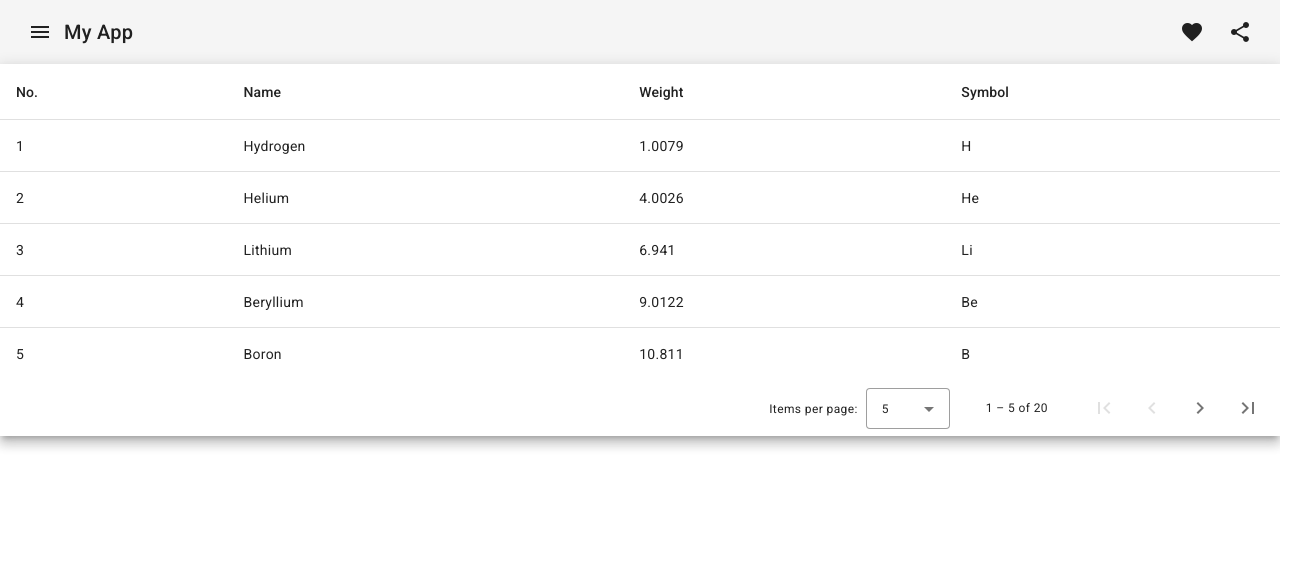
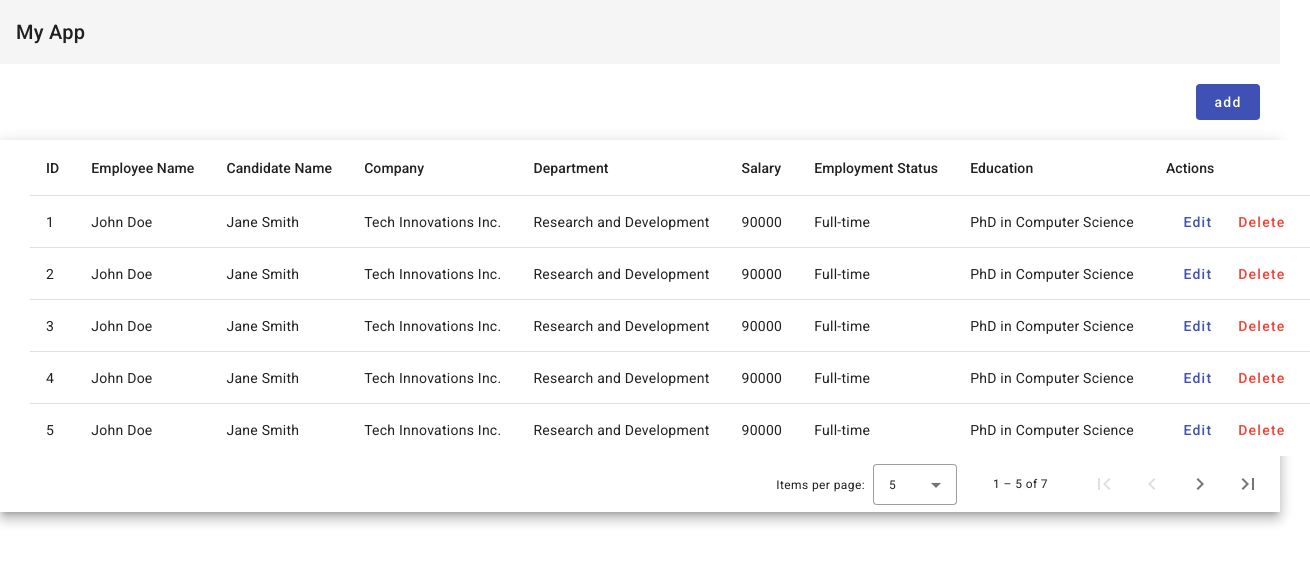
Before and after one commit to mikosis123/XOKA-challenge, an Angular app: page / in a window 1280 px wide. Shown: the top 564 px of the page, 1310 px wide, since content can reach past the window. Built offline with nearby package versions, Linux system fonts and the light colour scheme.

Commit message:
forms to add data

```diff
--- a/src/app/app.component.html
+++ b/src/app/app.component.html
@@ -1,52 +1,72 @@
 <mat-toolbar>
-  <button
-    mat-icon-button
-    class="example-icon"
-    aria-label="Example icon-button with menu icon"
-  >
-    <mat-icon>menu</mat-icon>
-  </button>
   <span>My App</span>
   <span class="example-spacer"></span>
-  <button
-    mat-icon-button
-    class="example-icon favorite-icon"
-    aria-label="Example icon-button with heart icon"
-  >
-    <mat-icon>favorite</mat-icon>
-  </button>
-  <button
-    mat-icon-button
-    class="example-icon"
-    aria-label="Example icon-button with share icon"
-  >
-    <mat-icon>share</mat-icon>
-  </button>
 </mat-toolbar>
-<div class="mat-elevation-z8">
-  <table mat-table [dataSource]="dataSource">
-    <!-- Position Column -->
-    <ng-container matColumnDef="position">
-      <th mat-header-cell *matHeaderCellDef>No.</th>
-      <td mat-cell *matCellDef="let element">{{ element.position }}</td>
+<div class="button-container1">
+  <button mat-flat-button color="primary" (click)="addEmployee()">add</button>
+</div>
+
+<div *ngIf="!isadd" class="mat-elevation-z8">
+  <table mat-table class="example-table" [dataSource]="dataSource">
+    <!-- ID Column -->
+    <ng-container matColumnDef="id">
+      <th mat-header-cell *matHeaderCellDef>ID</th>
+      <td mat-cell *matCellDef="let element">{{ element.id }}</td>
     </ng-container>
 
-    <!-- Name Column -->
-    <ng-container matColumnDef="name">
-      <th mat-header-cell *matHeaderCellDef>Name</th>
-      <td mat-cell *matCellDef="let element">{{ element.name }}</td>
+    <!-- Employee Name Column -->
+    <ng-container matColumnDef="employeeName">
+      <th mat-header-cell *matHeaderCellDef>Employee Name</th>
+      <td mat-cell *matCellDef="let element">{{ element.employeeName }}</td>
     </ng-container>
 
-    <!-- Weight Column -->
-    <ng-container matColumnDef="weight">
-      <th mat-header-cell *matHeaderCellDef>Weight</th>
-      <td mat-cell *matCellDef="let element">{{ element.weight }}</td>
+    <!-- Candidate Name Column -->
+    <ng-container matColumnDef="candidateName">
+      <th mat-header-cell *matHeaderCellDef>Candidate Name</th>
+      <td mat-cell *matCellDef="let element">{{ element.candidateName }}</td>
     </ng-container>
 
-    <!-- Symbol Column -->
-    <ng-container matColumnDef="symbol">
-      <th mat-header-cell *matHeaderCellDef>Symbol</th>
-      <td mat-cell *matCellDef="let element">{{ element.symbol }}</td>
+    <!-- Company Column -->
+    <ng-container matColumnDef="company">
+      <th mat-header-cell *matHeaderCellDef>Company</th>
+      <td mat-cell *matCellDef="let element">{{ element.company }}</td>
+    </ng-container>
+
+    <!-- Department Column -->
+    <ng-container matColumnDef="department">
+      <th mat-header-cell *matHeaderCellDef>Department</th>
+      <td mat-cell *matCellDef="let element">{{ element.department }}</td>
+    </ng-container>
+
+    <!-- Salary Column -->
+    <ng-container matColumnDef="salary">
+      <th mat-header-cell *matHeaderCellDef>Salary</th>
+      <td mat-cell *matCellDef="let element">{{ element.salary }}</td>
+    </ng-container>
+
+    <!-- Employment Status Column -->
+    <ng-container matColumnDef="employmentStatus">
+      <th mat-header-cell *matHeaderCellDef>Employment Status</th>
+      <td mat-cell *matCellDef="let element">{{ element.employmentStatus }}</td>
+    </ng-container>
+
+    <!-- Education Column -->
+    <ng-container matColumnDef="education">
+      <th mat-header-cell *matHeaderCellDef>Education</th>
+      <td mat-cell *matCellDef="let element">{{ element.education }}</td>
+    </ng-container>
+
+    <!-- Action Column -->
+    <ng-container matColumnDef="action">
+      <th mat-header-cell *matHeaderCellDef>Actions</th>
+      <td mat-cell *matCellDef="let element">
+        <button mat-button color="primary" (click)="editEmployee(element.id)">
+          Edit
+        </button>
+        <button mat-button color="warn" (click)="delateEmployee(element.id)">
+          Delete
+        </button>
+      </td>
     </ng-container>
 
     <tr mat-header-row *matHeaderRowDef="displayedColumns"></tr>
@@ -56,7 +76,57 @@
   <mat-paginator
     [pageSizeOptions]="[5, 10, 20]"
     showFirstLastButtons
-    aria-label="Select page of periodic elements"
-  >
-  </mat-paginator>
+  ></mat-paginator>
 </div>
+<form *ngIf="isadd" [formGroup]="EmployeeForm" (ngSubmit)="saveEmployee()">
+  <mat-card ngIf="!isadd" style="width: 30%">
+    <mat-card-header>
+      <h2>Add/Edit Product</h2>
+    </mat-card-header>
+    <mat-card-content>
+      <mat-form-field>
+        <mat-label>Id</mat-label>
+        <input formControlName="id" matInput />
+      </mat-form-field>
+      <mat-form-field>
+        <mat-label>employeeName</mat-label>
+        <input formControlName="employeeName" matInput />
+      </mat-form-field>
+      <mat-form-field>
+        <mat-label>company</mat-label>
+        <input formControlName="company" matInput />
+      </mat-form-field>
+      <mat-form-field>
+        <mat-label>department</mat-label>
+        <input formControlName="department" matInput />
+      </mat-form-field>
+      <mat-form-field>
+        <mat-label>salary</mat-label>
+        <input formControlName="salary" matInput />
+      </mat-form-field>
+      <mat-form-field>
+        <mat-label>JobTitle</mat-label>
+        <input formControlName="JobTitle" matInput />
+      </mat-form-field>
+      <mat-form-field>
+        <mat-label>employmentStatus</mat-label>
+        <input formControlName="employmentStatus" matInput />
+      </mat-form-field>
+      <mat-form-field>
+        <mat-label> education </mat-label>
+        <input formControlName="education" matInput />
+      </mat-form-field>
+    </mat-card-content>
+    <mat-card-actions>
+      <button
+        mat-raised-button
+        color="primary"
+        type="submit"
+        (onClick)="addEmployee()"
+      >
+        Save
+      </button>
+      <a mat-raised-button color="accent">Cancel</a>
+    </mat-card-actions>
+  </mat-card>
+</form>
--- a/src/app/app.component.scss
+++ b/src/app/app.component.scss
@@ -2,7 +2,29 @@
 .example-spacer {
   flex: 1 1 auto;
 }
+.action-buttons {
+  margin-left: 30px;
+}
+.example-table {
+  margin-left: 30px;
+}
 
-.table {
-  width: 50%;
+.button-container1 {
+  padding: 20px;
+  display: flex;
+  justify-content: end;
+  align-items: center;
+
+  button {
+    transition: transform 0.3s ease;
+
+    &:hover {
+      transform: scale(1.05);
+    }
+  }
 }
+
+.mat-elevation-z8 {
+  // Maximum width of the table container
+  margin: auto;
+}
--- a/src/app/app.component.ts
+++ b/src/app/app.component.ts
@@ -1,40 +1,107 @@
-import { Component } from '@angular/core';
+import { Component, ViewEncapsulation } from '@angular/core';
 import { RouterOutlet } from '@angular/router';
 import { MatIconModule } from '@angular/material/icon';
 import { MatButtonModule } from '@angular/material/button';
 import { MatToolbarModule } from '@angular/material/toolbar';
 import { MatTableModule, MatTableDataSource } from '@angular/material/table';
-import { AfterViewInit, ViewChild } from '@angular/core';
+import { ViewChild } from '@angular/core';
 import { MatPaginator, MatPaginatorModule } from '@angular/material/paginator';
+import { MatCardModule } from '@angular/material/card';
+import { MatInputModule } from '@angular/material/input';
+import { FormBuilder, ReactiveFormsModule } from '@angular/forms';
+import { MasterService } from './service/master.service';
+import { CommonModule } from '@angular/common';
 
 export interface PeriodicElement {
-  name: string;
-  position: number;
-  weight: number;
-  symbol: string;
+  id: number;
+  employeeName: string;
+  candidateName: string;
+  company: string;
+  department: string;
+  salary: string;
+  JobTitle: string;
+  employmentStatus: string;
+  education: string;
 }
 
 const ELEMENT_DATA: PeriodicElement[] = [
-  { position: 1, name: 'Hydrogen', weight: 1.0079, symbol: 'H' },
-  { position: 2, name: 'Helium', weight: 4.0026, symbol: 'He' },
-  { position: 3, name: 'Lithium', weight: 6.941, symbol: 'Li' },
-  { position: 4, name: 'Beryllium', weight: 9.0122, symbol: 'Be' },
-  { position: 5, name: 'Boron', weight: 10.811, symbol: 'B' },
-  { position: 6, name: 'Carbon', weight: 12.0107, symbol: 'C' },
-  { position: 7, name: 'Nitrogen', weight: 14.0067, symbol: 'N' },
-  { position: 8, name: 'Oxygen', weight: 15.9994, symbol: 'O' },
-  { position: 9, name: 'Fluorine', weight: 18.9984, symbol: 'F' },
-  { position: 10, name: 'Neon', weight: 20.1797, symbol: 'Ne' },
-  { position: 11, name: 'Sodium', weight: 22.9897, symbol: 'Na' },
-  { position: 12, name: 'Magnesium', weight: 24.305, symbol: 'Mg' },
-  { position: 13, name: 'Aluminum', weight: 26.9815, symbol: 'Al' },
-  { position: 14, name: 'Silicon', weight: 28.0855, symbol: 'Si' },
-  { position: 15, name: 'Phosphorus', weight: 30.9738, symbol: 'P' },
-  { position: 16, name: 'Sulfur', weight: 32.065, symbol: 'S' },
-  { position: 17, name: 'Chlorine', weight: 35.453, symbol: 'Cl' },
-  { position: 18, name: 'Argon', weight: 39.948, symbol: 'Ar' },
-  { position: 19, name: 'Potassium', weight: 39.0983, symbol: 'K' },
-  { position: 20, name: 'Calcium', weight: 40.078, symbol: 'Ca' },
+  {
+    id: 1,
+    employeeName: 'John Doe',
+    candidateName: 'Jane Smith',
+    company: 'Tech Innovations Inc.',
+    department: 'Research and Development',
+    salary: '90000',
+    JobTitle: 'Lead Researcher',
+    employmentStatus: 'Full-time',
+    education: 'PhD in Computer Science',
+  },
+  {
+    id: 2,
+    employeeName: 'John Doe',
+    candidateName: 'Jane Smith',
+    company: 'Tech Innovations Inc.',
+    department: 'Research and Development',
+    salary: '90000',
+    JobTitle: 'Lead Researcher',
+    employmentStatus: 'Full-time',
+    education: 'PhD in Computer Science',
+  },
+  {
+    id: 3,
+    employeeName: 'John Doe',
+    candidateName: 'Jane Smith',
+    company: 'Tech Innovations Inc.',
+    department: 'Research and Development',
+    salary: '90000',
+    JobTitle: 'Lead Researcher',
+    employmentStatus: 'Full-time',
+    education: 'PhD in Computer Science',
+  },
+  {
+    id: 4,
+    employeeName: 'John Doe',
+    candidateName: 'Jane Smith',
+    company: 'Tech Innovations Inc.',
+    department: 'Research and Development',
+    salary: '90000',
+    JobTitle: 'Lead Researcher',
+    employmentStatus: 'Full-time',
+    education: 'PhD in Computer Science',
+  },
+  {
+    id: 5,
+    employeeName: 'John Doe',
+    candidateName: 'Jane Smith',
+    company: 'Tech Innovations Inc.',
+    department: 'Research and Development',
+    salary: '90000',
+    JobTitle: 'Lead Researcher',
+    employmentStatus: 'Full-time',
+    education: 'PhD in Computer Science',
+  },
+  {
+    id: 6,
+    employeeName: 'John Doe',
+    candidateName: 'Jane Smith',
+    company: 'Tech Innovations Inc.',
+    department: 'Research and Development',
+    salary: '90000',
+    JobTitle: 'Lead Researcher',
+    employmentStatus: 'Full-time',
+    education: 'PhD in Computer Science',
+  },
+  {
+    id: 7,
+    employeeName: 'John Doe',
+    candidateName: 'Jane Smith',
+    company: 'Tech Innovations Inc.',
+    department: 'Research and Development',
+    salary: '90000',
+    JobTitle: 'Lead Researcher',
+    employmentStatus: 'Full-time',
+    education: 'PhD in Computer Science',
+  },
 ];
 
 @Component({
@@ -47,13 +114,42 @@ const ELEMENT_DATA: PeriodicElement[] = [
     MatButtonModule,
     MatTableModule,
     MatPaginatorModule,
+    MatCardModule,
+    MatInputModule,
+    ReactiveFormsModule,
+    CommonModule,
   ],
   templateUrl: './app.component.html',
   styleUrl: './app.component.scss',
+  encapsulation: ViewEncapsulation.None,
 })
 export class AppComponent {
   title = 'zokra-projuct';
-  displayedColumns: string[] = ['position', 'name', 'weight', 'symbol'];
+  displayedColumns: string[] = [
+    'id',
+    'employeeName',
+    'candidateName',
+    'company',
+    'department',
+    'salary',
+    'employmentStatus',
+    'education',
+    'action',
+  ];
+  constructor(private service: MasterService, private builder: FormBuilder) {}
+
+  EmployeeForm = this.builder.group({
+    id: this.builder.control(0),
+    employeeName: [''],
+    company: [''],
+    department: [''],
+    salary: this.builder.control(3000),
+    JobTitle: [''],
+    employmentStatus: [''],
+    education: [''],
+  });
+  isadd = false;
+  isedit = false;
   dataSource = new MatTableDataSource<PeriodicElement>(ELEMENT_DATA);
 
   @ViewChild(MatPaginator) paginator: MatPaginator | null = null;
@@ -65,4 +161,15 @@ export class AppComponent {
       console.error('Paginator is not available.');
     }
   }
+
+  editEmployee(id: number) {
+    console.log('Edit Employee:', id);
+  }
+  delateEmployee(id: number) {
+    console.log('Delete Employee:', id);
+  }
+  saveEmployee() {}
+  addEmployee() {
+    this.isadd = true;
+  }
 }
```
